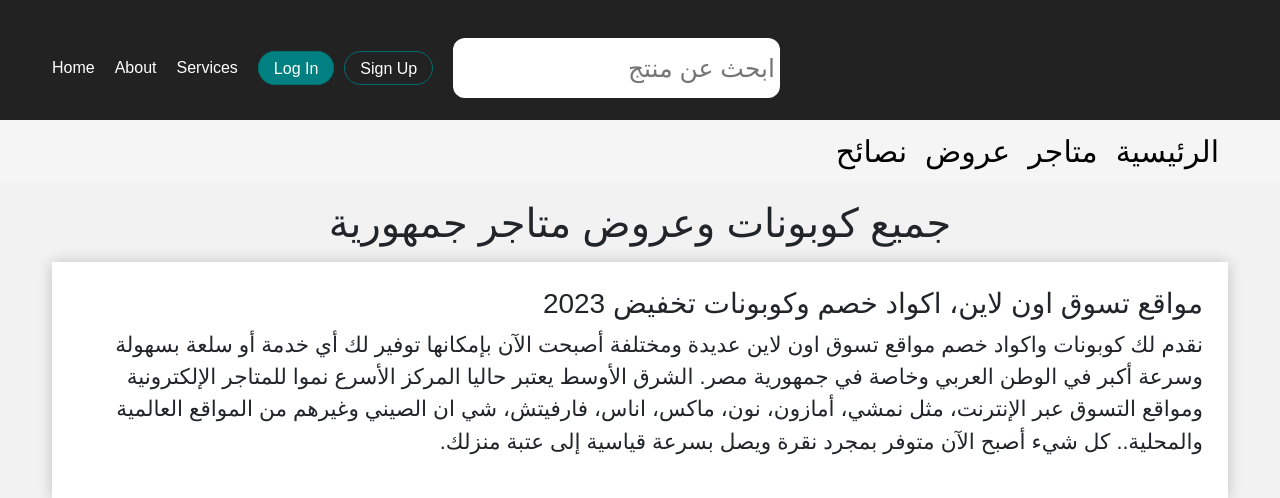
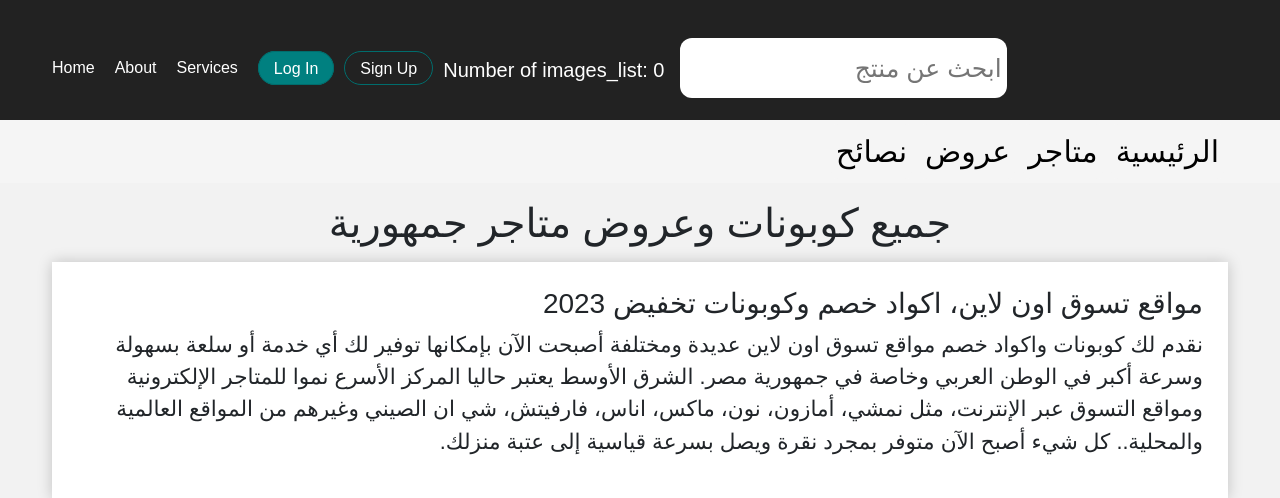
Before and after one commit to fahmy554/site_base, a Django app: page / in a window 1280 px wide. Shown: the top 498 px of the page. Run offline with Django 3.2, Linux system fonts and the light colour scheme; some libraries are stand-ins or nearby versions.

Commit message:
some message

```diff
--- a/store/templates/store/test.html
+++ b/store/templates/store/test.html
@@ -34,6 +34,7 @@
 <nav class="my_nav">
     <ul class="menu">
         <li class="logo"><a href="#">
+            Number of images_list: {{ images_list|length }}
             <input value="" placeholder="ابحث عن منتج"
             >
             <!--            <img class="log_img" src="{% static 'img/ff1.png' %}" alt="" style="float: right;border-radius: 12px">-->
```
